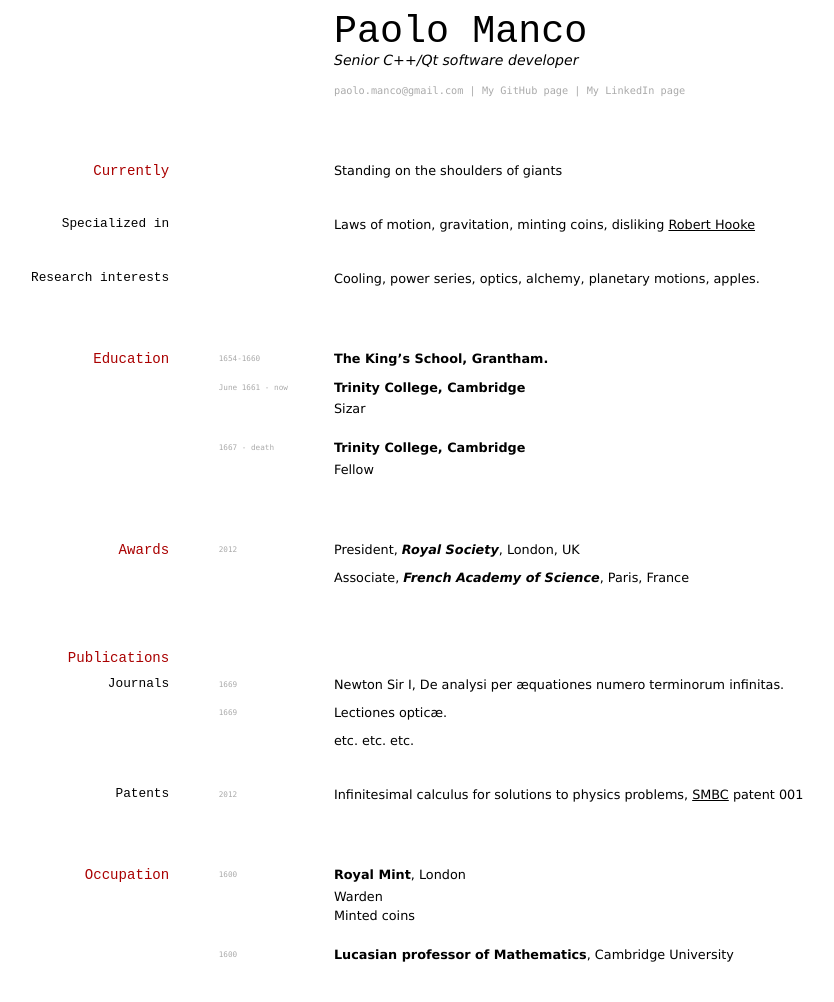
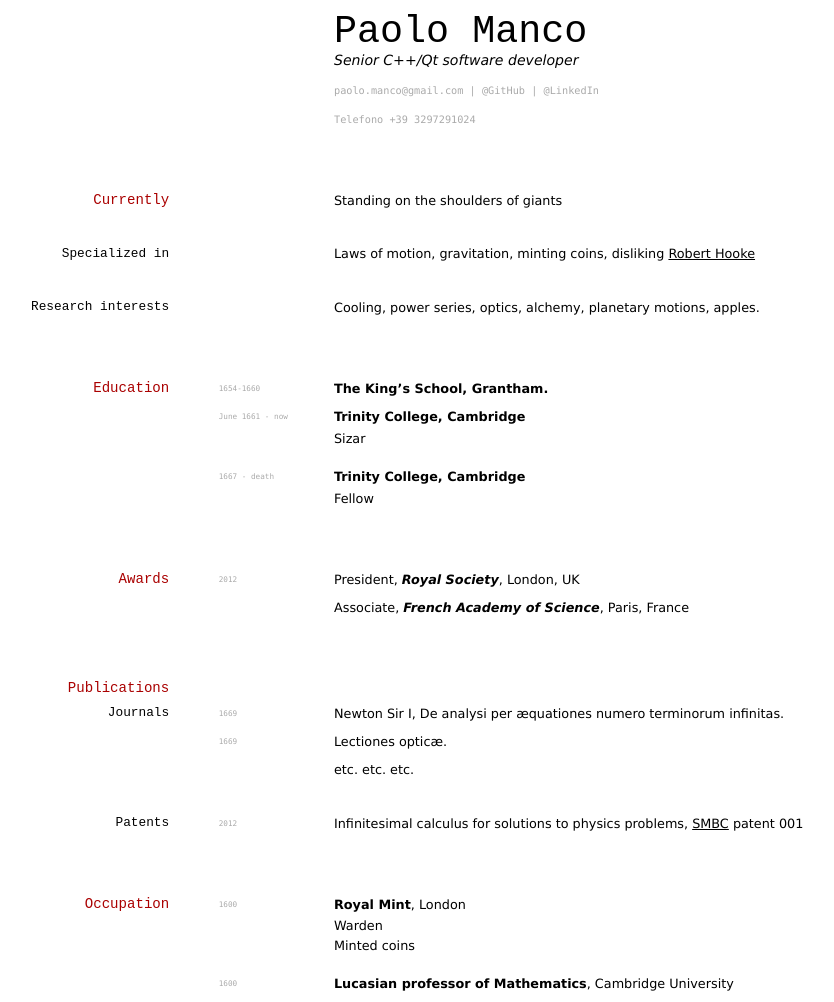
Before and after one commit to paolomanco/cv, a Jekyll site: the page built from index.md, in a window 1280 px wide. Shown: the whole page, without its empty margins (97-931 px from the left). Built offline with Jekyll 4.4.1, drawn with Linux system fonts in a browser that asks for light colours; before the commit the page ends 973 px from its top, so only the background shows below that.

Commit message:
Update index.md

```diff
--- a/index.md
+++ b/index.md
@@ -6,9 +6,13 @@ title: Paolo Manco's CV
 Senior C++/Qt software developer
 
 <div id="webaddress">
-<a href="paolo.manco@gmail.com">paolo.manco@gmail.com</a>
-| <a href="https://github.com/paolomanco">My GitHub page</a>
-| <a href="https://www.linkedin.com/in/paolo-manco-67318248">My LinkedIn page</a>
+  <a href="paolo.manco@gmail.com">paolo.manco@gmail.com</a>
+| <a href="https://github.com/paolomanco">@GitHub</a>
+| <a href="https://www.linkedin.com/in/paolo-manco-67318248">@LinkedIn</a>
+</div>
+
+<div id="webaddress">
+Telefono +39 3297291024
 </div>
 
 
```
